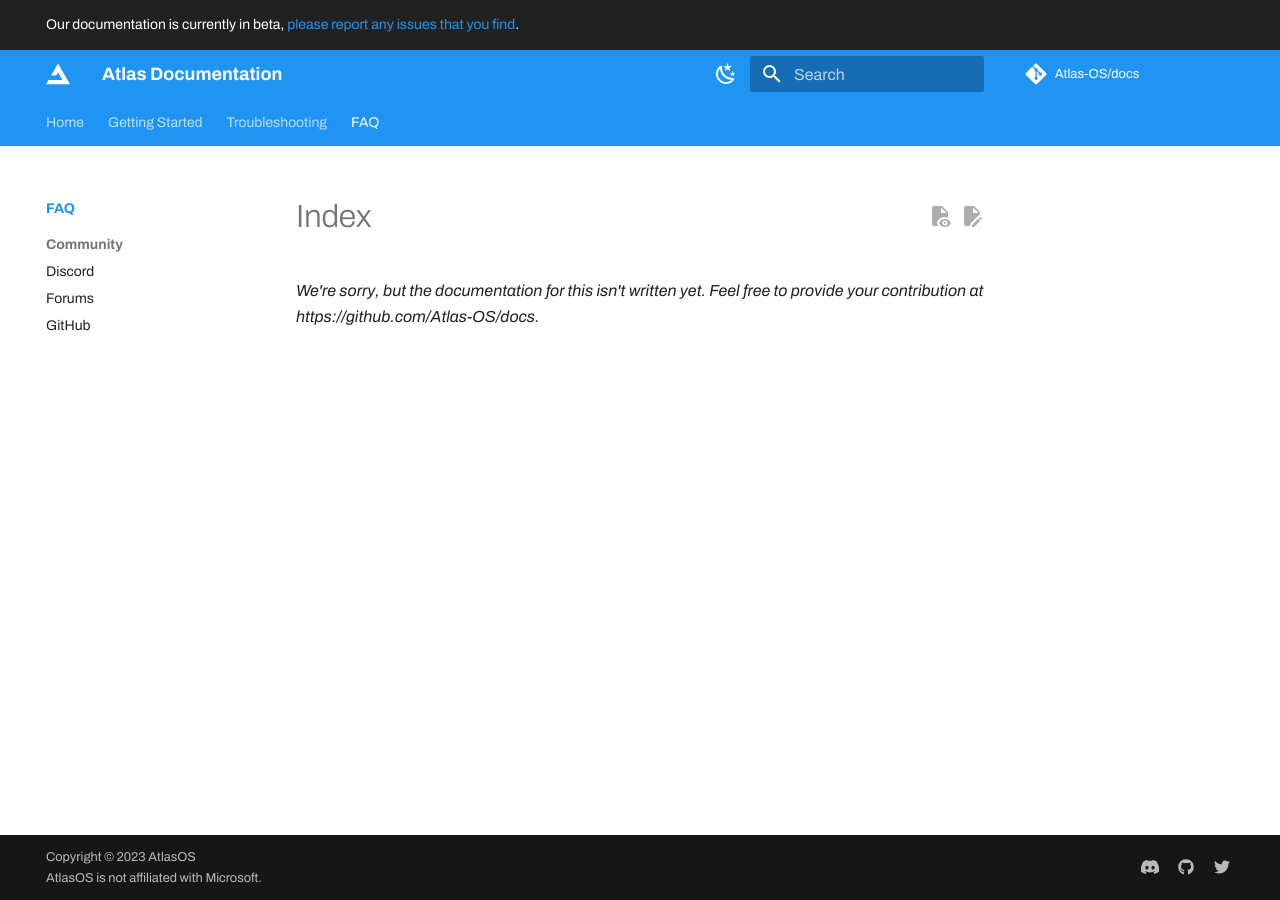
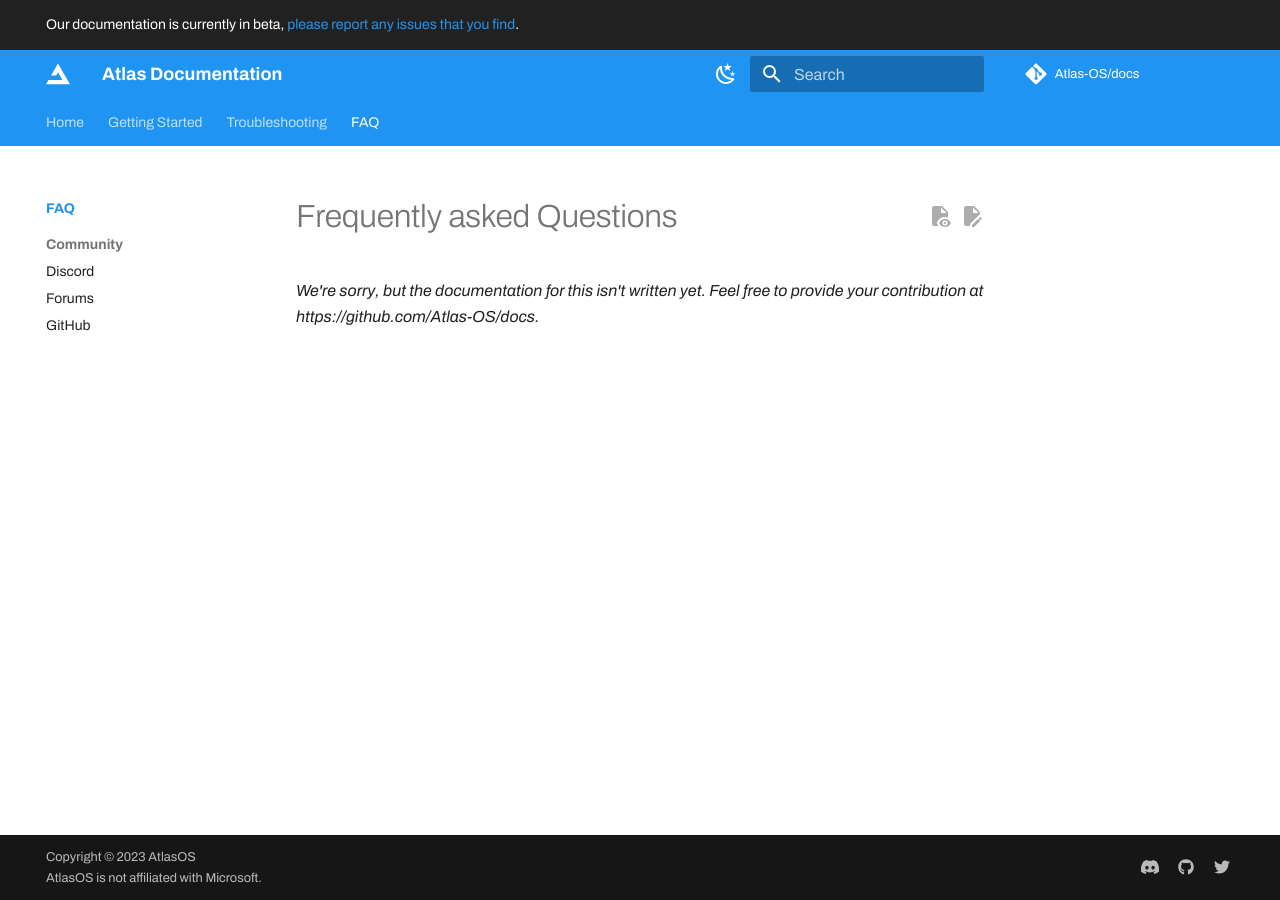
Before and after one commit to Atlas-OS/docs, an MkDocs documentation site: the page built from docs/faq/index.md, in a window 1280 px wide. Built offline with MkDocs 1.6.1 and Material for MkDocs 9.7.7, drawn with Linux system fonts in a browser that asks for light colours; some web fonts are replaced; plug-ins that fetch from the network failed and are left out; comment, search, counter and statistics services are not loaded.

Commit message:
Update index.md

```diff
--- a/docs/faq/index.md
+++ b/docs/faq/index.md
@@ -1 +1,2 @@
+# Frequently asked Questions
 _We're sorry, but the documentation for this isn't written yet. Feel free to provide your contribution at https://github.com/Atlas-OS/docs._
```
